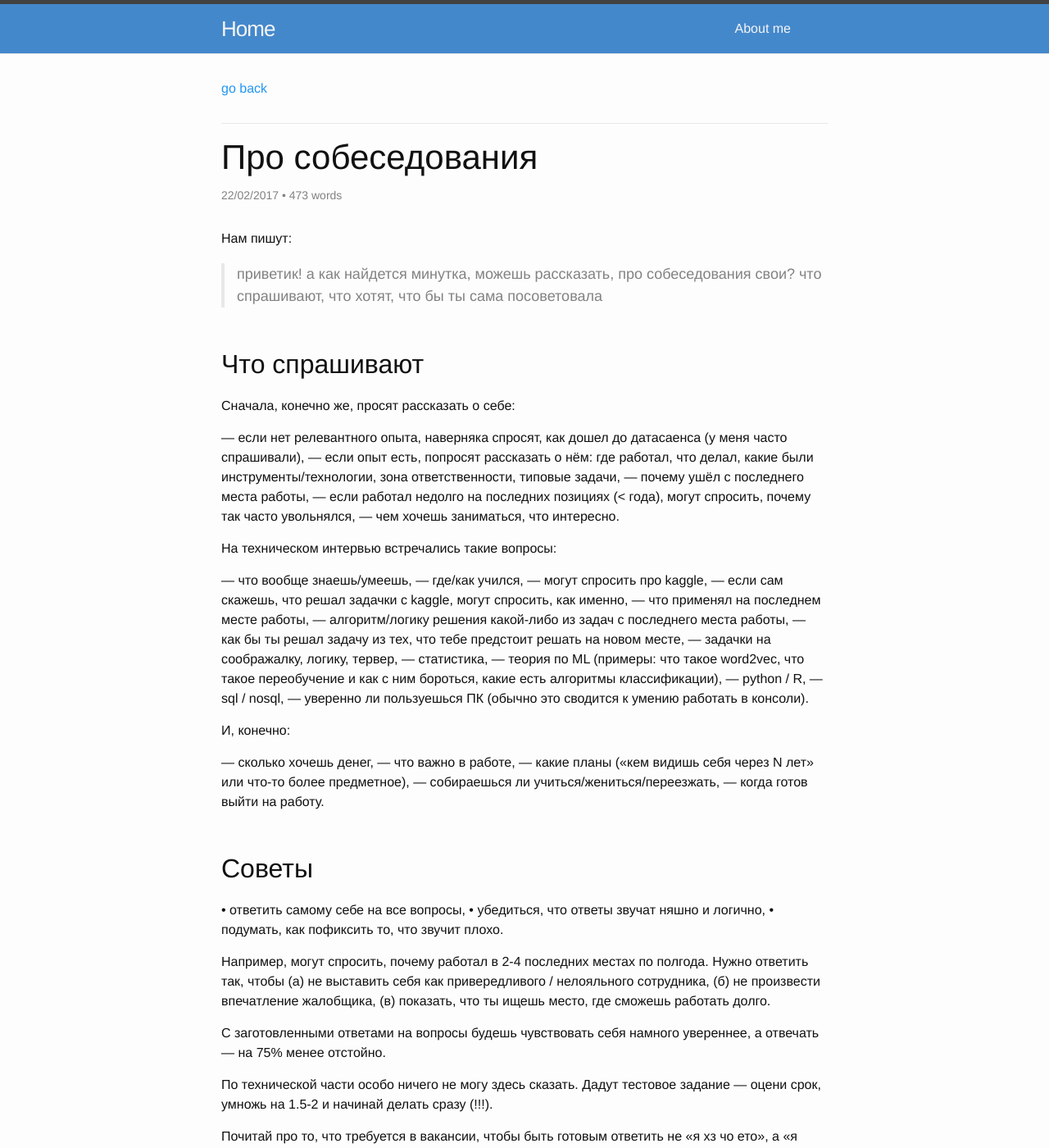
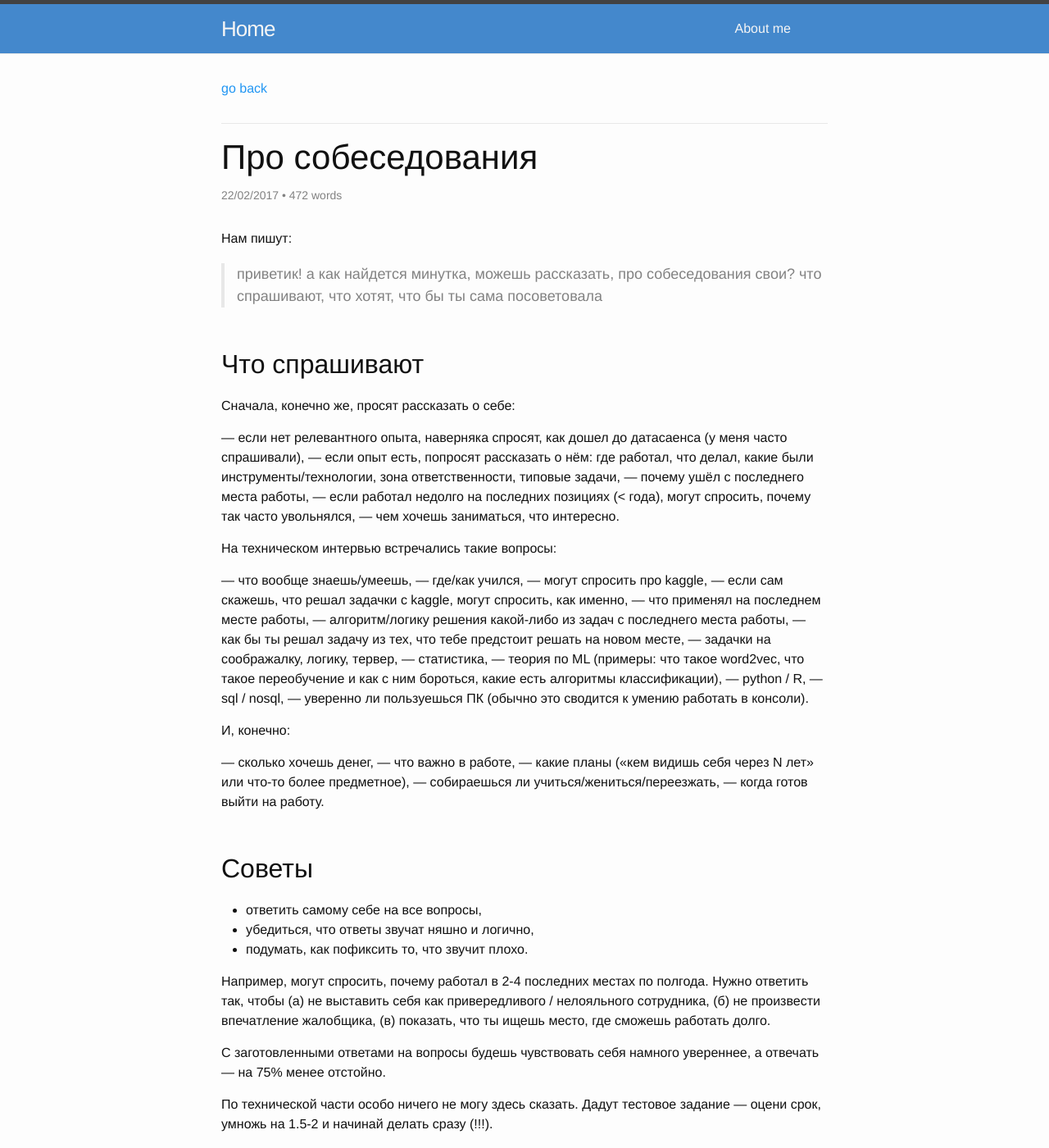
Before and after one commit to demidovakatya/demidovakatya.github.io, a Jekyll site: the page built from _posts/2017-02-22-interviews.markdown, in a window 1280 px wide and 1400 px high. Shown: the whole window at 82% size. Built offline with Jekyll 4.4.1, drawn with Linux system fonts in a browser that asks for light colours; nearby versions of some CDN libraries.

```diff
--- a/_posts/2017-02-22-interviews.markdown
+++ b/_posts/2017-02-22-interviews.markdown
@@ -45,9 +45,9 @@ comments: true
 
 ## Советы
 
-• ответить самому себе на все вопросы,
-• убедиться, что ответы звучат няшно и логично,
-• подумать, как пофиксить то, что звучит плохо.
+- ответить самому себе на все вопросы,
+- убедиться, что ответы звучат няшно и логично,
+- подумать, как пофиксить то, что звучит плохо.
 
 Например, могут спросить, почему работал в 2-4 последних местах по полгода. Нужно ответить так, чтобы (а) не выставить себя как привередливого / нелояльного сотрудника, (б) не произвести впечатление жалобщика, (в) показать, что ты ищешь место, где сможешь работать долго.
 
```
